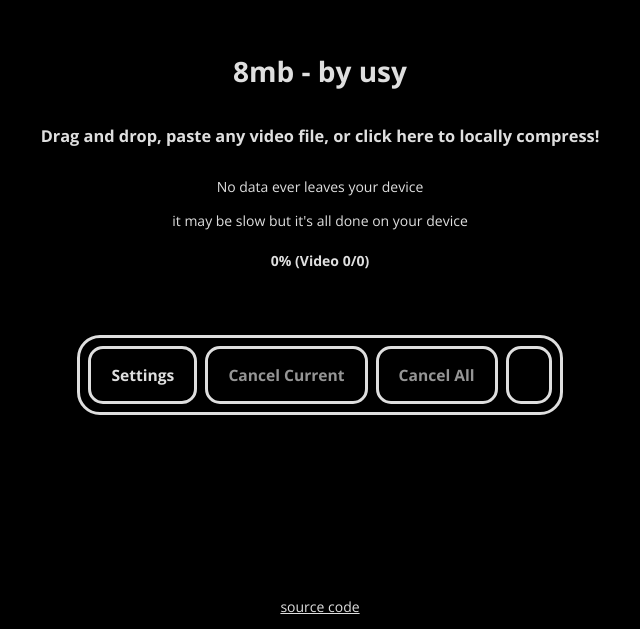
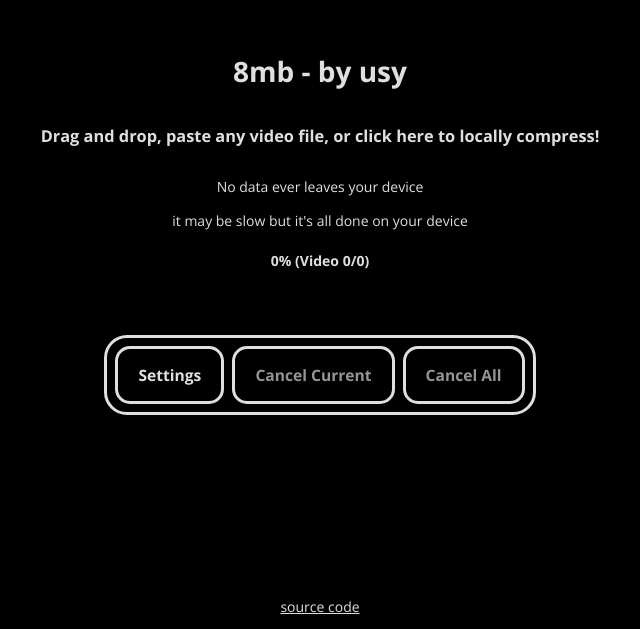
Before and after one commit to usyless/8mb, a website with bundled scripts: page src/index.html in a window 1280 px wide. Shown: the part 179-808 px from the top of the page, without its empty margins (320-960 px from the left). Built offline with nearby package versions, Linux system fonts and the light colour scheme; files whose address does not match are found by name.

Commit message:
fix .hidden

```diff
--- a/src/shared.css
+++ b/src/shared.css
@@ -69,7 +69,7 @@ button.altButton:active {
 }
 
 .hidden, .hidden * {
-    display: none;
+    display: none !important;
 }
 
 .removePointerEvents, .removePointerEvents * {
--- a/src/styles.css
+++ b/src/styles.css
@@ -64,10 +64,6 @@ body {
     bottom: 0;
     width: 100%;
     padding-bottom: var(--spacing);
-}
-
-.hidden {
-    display: none;
 }
 
 #mainBox {
```
